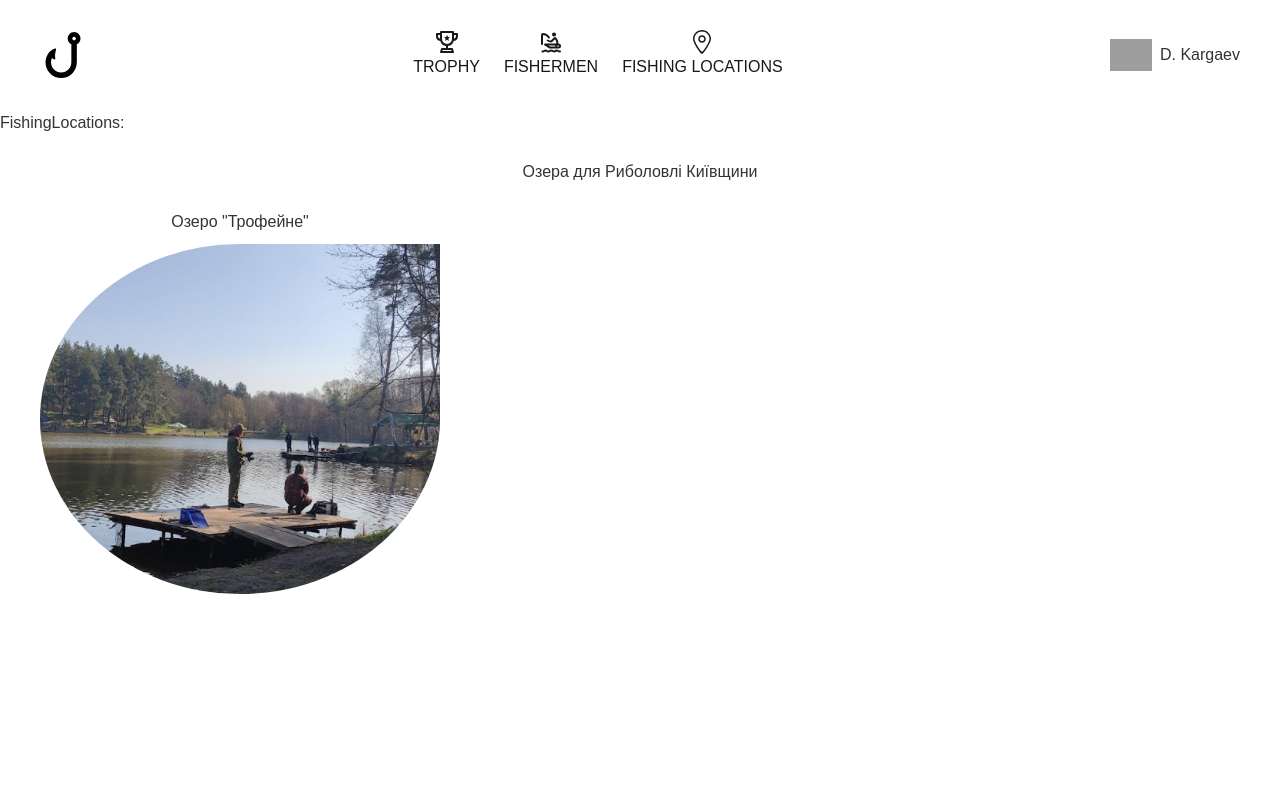
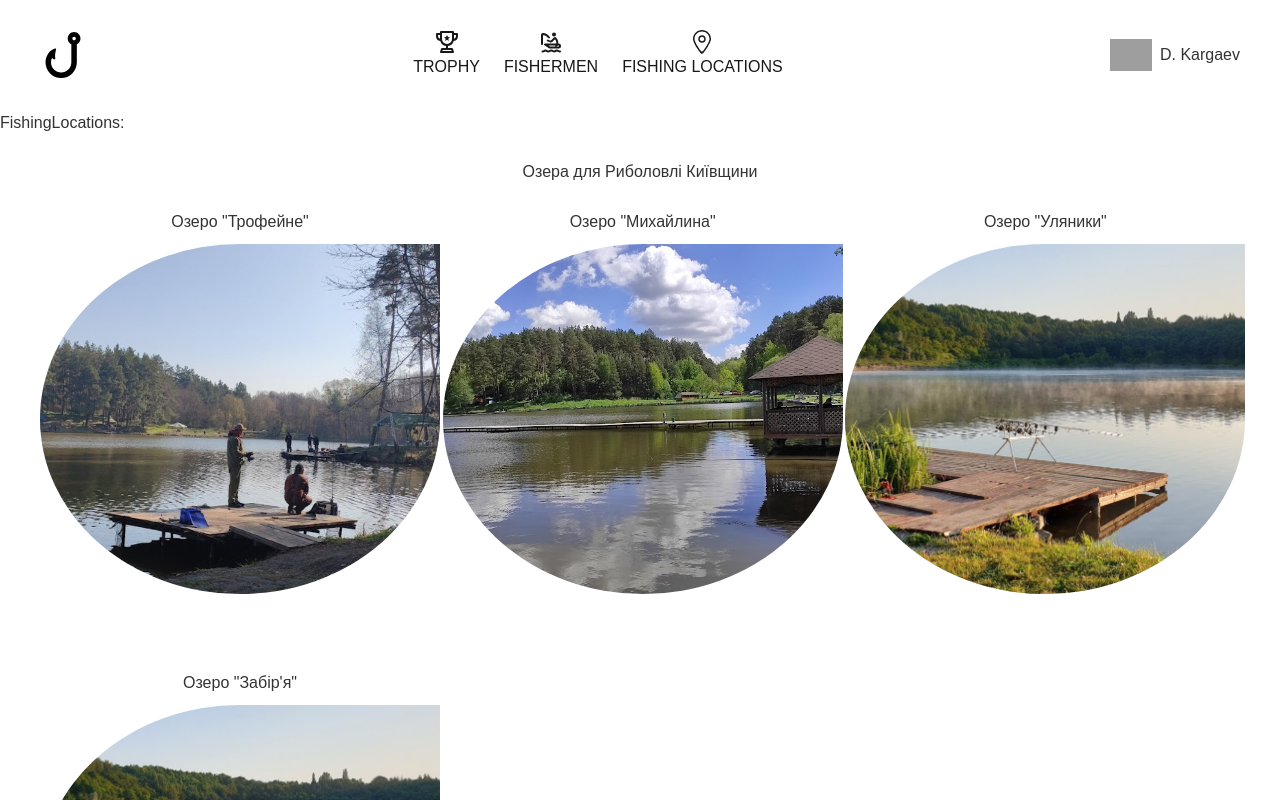
Before and after one commit to vladyslavZinchenko77/trofey-fish, a Next.js app: page /fishing_locations in a window 1280 px wide. Shown: the top 800 px of the page. Built offline with nearby package versions, Linux system fonts and the light colour scheme; grey boxes are pictures that could not be loaded.

Commit message:
addd info about lakes

```diff
--- a/src/components/common/LakeCardList/index.tsx
+++ b/src/components/common/LakeCardList/index.tsx
@@ -5,12 +5,39 @@ import LakeCard from '../LakeCard';
 const lakes = [
   {id: 1,
     lakeName: 'Озеро "Трофейне"',
-    instagramLink: 'https://www.instagram.com',
-    facebookLink: 'https://www.facebook.com/',
+    instagramLink: '',
+    facebookLink: 'https://www.facebook.com/profile.php?id=100001293125330',
     youtubeLink: '',
     websiteLink: 'https://trofeyne.kiev.ua/',
     coverImg: '/img/lakes/trofeynoe.jpg',
     lakeAddress : 'Озеро "Трофейне", с. Личанка, Київська обл., Києво-Святошинський р-н'
+  },
+  {id: 2,
+    lakeName: 'Озеро "Михайлина"',
+    instagramLink: 'https://www.instagram.com/mihailyna/',
+    facebookLink: 'https://www.facebook.com/mihaylyna/',
+    youtubeLink: '',
+    websiteLink: 'https://www.mykhailyna.com.ua/',
+    coverImg: '/img/lakes/myhailyna.jpg',
+    lakeAddress : 'Київська область, Києво-Святошинський район, с. Горбовичі, вул. Мельника 8а'
+  },
+  {id: 3,
+    lakeName: 'Озеро "Уляники"',
+    instagramLink: 'https://www.instagram.com/mihailyna/',
+    facebookLink: 'https://www.facebook.com/mihaylyna/',
+    youtubeLink: '',
+    websiteLink: 'https://ozero-ulyaniki.com/',
+    coverImg: '/img/lakes/ulyaniki.png',
+    lakeAddress : 'с. Уляники, Київська область'
+  },
+  {id: 4,
+    lakeName: 'Озеро "Забір\'я"',
+    instagramLink: 'https://www.instagram.com/fish_park_zabirya_riba_chok/',
+    facebookLink: 'https://www.facebook.com/zabiryafishpark/',
+    youtubeLink: '',
+    websiteLink: 'https://www.zabirya.com.ua/',
+    coverImg: '/img/lakes/ulyaniki.png',
+    lakeAddress : 'Київська обл., с.Забір\'я'
   }
 ]
 
@@ -19,7 +46,7 @@ const LakeCardList: FC = () => {
   return (
     <div className="mt-[24px] ml-[40px] mr-[40px]">
       <h2 className='text-center semi-bold'>Озера для Риболовлі Київщини</h2>
-      <div className='mt-[24px]'>
+      <div className='mt-[24px] grid grid-cols-3 gap-[8px]'>
         {lakes.map((lake=>(
           <LakeCard key={lake.id} id={lake.id} coverImg={lake.coverImg} facebookLink={lake.facebookLink} instagramLink={lake.instagramLink} lakeName={lake.lakeName} websiteLink={lake.websiteLink} youtubeLink={lake.youtubeLink} lakeAddress={lake.lakeAddress}/>
         )))}
```
Also changed, not shown: public/img/lakes/myhailyna.jpg (added), public/img/lakes/ulyaniki.png (added).
